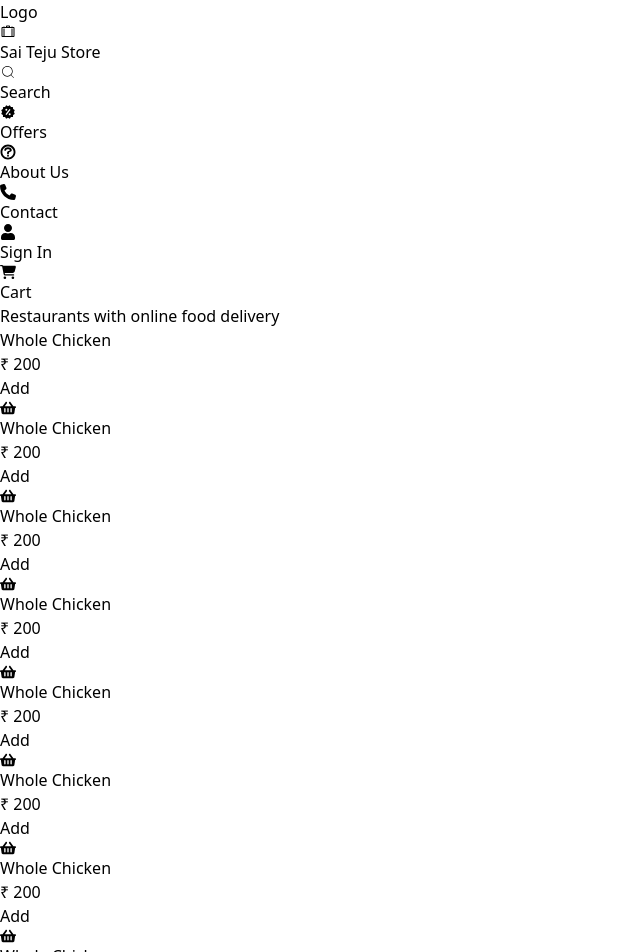
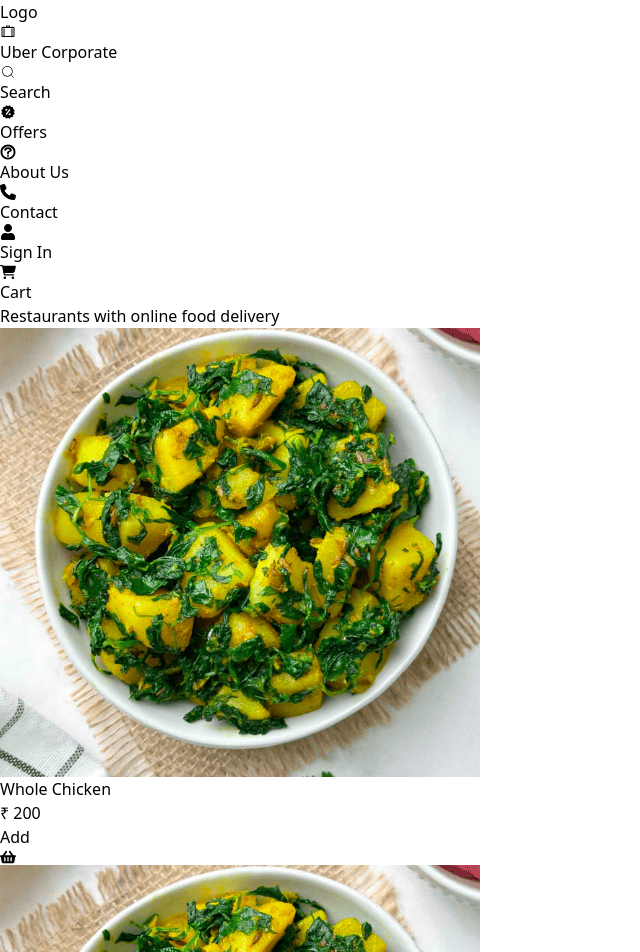
Before and after one commit to RajeshRao7700/UberEats, a React (Vite) app: page / in a window 1280 px wide. Shown: the top 952 px of the page, without its empty margins (0-640 px from the left). Built offline with nearby package versions, Linux system fonts and the light colour scheme.

Commit message:
made changes in home

```diff
--- a/src/components/Card.jsx
+++ b/src/components/Card.jsx
@@ -29,17 +29,18 @@ const RestaurantCard = ({ data }) => {
         //     </div>
         // </div>
 
-        <div className="card ">
-            <div className="w-64 h-56 rounded-2xl bg-red-100">
-                <div className="w-auto h-36 rounded-t-2xl bg-purple-100"></div>
-                <div className="p-2">
-                <h1 className="font-semibold">Whole Chicken</h1>
-                <div className="flex justify-between">
+        <div className="card border-gray-500 border-2 border-solid rounded-2xl hover:cursor-pointer hover:scale-105 transition hover:shadow-2xl">
+            <div className="w-64 h-60 rounded-2xl  bg-red-100">
+                <img src="/chicken.png" alt="" className="w-full h-full rounded-t-2xl" />
+            </div>
+            <div className="flex">
+                <div className="p-2  ">
+                    <h1 className="font-semibold">Whole Chicken</h1>
                     <p>₹ 200</p>
-                    <button className="flex items-center gap-2 w-20 justify-center h-8 text-white rounded-full bg-red-800">Add<FaShoppingBasket /></button>
                 </div>
+                <div className="flex justify-center items-center">
+                    <button className="flex items-center gap-2 w-20 justify-center h-8 ml-10 text-white rounded-full bg-red-800">Add<FaShoppingBasket /></button>
                 </div>
-
             </div>
 
         </div>
--- a/src/components/Navbar.jsx
+++ b/src/components/Navbar.jsx
@@ -12,8 +12,8 @@ const Navbar = () => {
             <div className="w-full h-20 items-center flex">
                 <Link to='/' className="w-1/5 ">Logo</Link>
                 <ul className="w-4/5  flex items-center justify-end text-xl text-gray-700 font-bold gap-8">
-                    {/* <li className="flex items-center gap-2"><LiaSuitcaseSolid />Uber Corporate</li> */}
-                    <li className="flex items-center gap-2"><LiaSuitcaseSolid />Sai Teju Store</li>
+                    <li className="flex items-center gap-2"><LiaSuitcaseSolid />Uber Corporate</li>
+
                     <li className="flex items-center gap-2"><CiSearch />Search</li>
                     <li className="flex items-center gap-2"><BiSolidOffer />Offers</li>
                     <Link to='/Aboutus' className="flex items-center gap-2"><GiHelp />About Us</Link>
```
Also changed, not shown: public/chicken.png (added).
